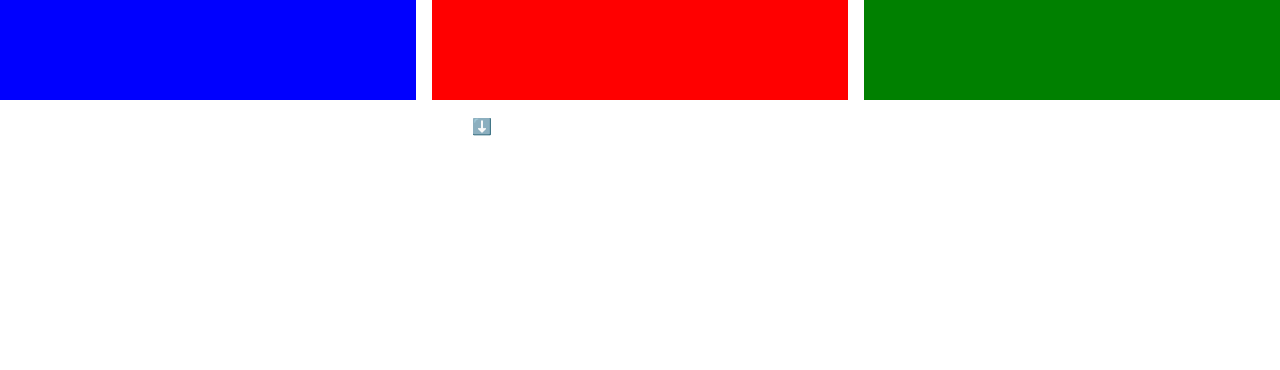
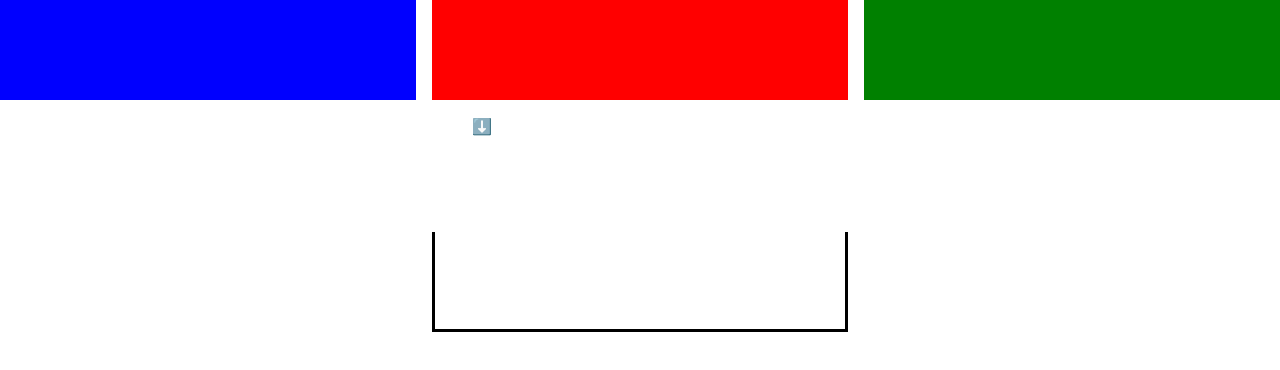
Before and after one commit to austinpapritz/thecerealbar, a React (Create React App) app: page / in a window 1280 px wide. Shown: the top 370 px of the page. Built offline with nearby package versions, Linux system fonts and the light colour scheme.

Commit message:
fixed 'active' styling on UserBowl component

```diff
--- a/src/components/Grid/Bottom/UserBowl.js
+++ b/src/components/Grid/Bottom/UserBowl.js
@@ -1,4 +1,6 @@
-const UserBowl = ({ bowl }) => {
+import './UserBowl.css';
+
+const UserBowl = ({ bowl, className }) => {
     const buildBowlBackground = () => {
       let gradients = '';
       let start = 0;
@@ -12,7 +14,7 @@ const UserBowl = ({ bowl }) => {
       return `linear-gradient(to top${gradients})`;
     };
 
-    return <div className="bowl" style={{ background: buildBowlBackground() }}></div>;
+    return <div className={`bowl ${className}`} style={{ background: buildBowlBackground() }}></div>;
   };
 
 export default UserBowl;
--- a/src/components/Grid/Grid.js
+++ b/src/components/Grid/Grid.js
@@ -40,7 +40,6 @@ const transferCereal = () => {
     // Get the cereal box above the current bowl position
     const currentBox = cerealBoxes[bowlPosition];
 
-    // Decide on a transfer rate
     const transferRate = 10;
 
     // Check if the bowl already has this type of cereal
@@ -58,7 +57,7 @@ const transferCereal = () => {
 
       // Update the bowl
       if (existingCerealInBowl) {
-        // Add to the existing amount in the bowl
+        // Add to the existing amount in the bowl, if there
         setBowl(prevState => prevState.map(c => {
           if (c.color === currentBox.color) {
             return { ...c, amount: c.amount + transferRate };
@@ -66,13 +65,11 @@ const transferCereal = () => {
           return c;
         }));
       } else {
-        // Add new cereal type to the bowl
+        // Add new cereal type to the bowl if not already there
         setBowl(prevState => [...prevState, { color: currentBox.color, amount: transferRate }]);
       }
     }
   };
-
-
 
   return (
     <div className="grid">
@@ -87,7 +84,10 @@ const transferCereal = () => {
         <div className={bowlPosition === 2 ? 'cell indicator' : 'cell'}></div>
 
         {/* BOTTOM ROW (user bowl) */}
-        <UserBowl bowl={bowl} />
+        <UserBowl className={bowlPosition === 0 ? 'active' : ''} bowl={bowl} />
+        <UserBowl className={bowlPosition === 1 ? 'active' : ''} bowl={bowl} />
+        <UserBowl className={bowlPosition === 2 ? 'active' : ''} bowl={bowl} />
+
     </div>
   );
 }
```
Also changed, not shown: src/components/Grid/Bottom/UserBowl.css (added).
